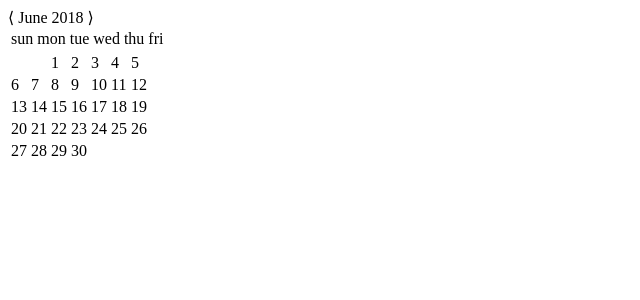
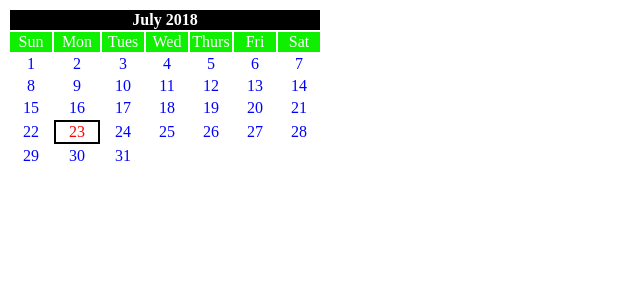
Before and after one commit to claudia0sorio/ACTivism, a Python web app: template templates/calendar.html in a window 1280 px wide. Shown: the top 300 px of the page, without its empty margins (0-640 px from the left). Run offline with Jinja, Linux system fonts and the light colour scheme; the template is opened without the code that fills it, so the values that code supplies are empty; some libraries are stand-ins or nearby versions.

Commit message:
d/nf.ckasdjf

```diff
--- a/templates/calendar.html
+++ b/templates/calendar.html
@@ -1,39 +1,133 @@
 <!DOCTYPE html>
 <html>
 <head>
-    <meta charset="utf-8" />
-    <title>Calendar Widget</title>
-    <link rel="stylesheet" href="calendar.css" />
-    <span class="left button" id="prev"> &lang; </span>
-<span class="left hook"></span>
-<span class="month-year" id="label"> June 2018 </span>
-<span class="right hook"></span>
-<span class="right button" id="next"> &rang; </span>
+<title>JavaScript calendar</title>
+<script>
+function displayCalendar(){
+
+
+ var htmlContent ="";
+ var FebNumberOfDays ="";
+ var counter = 1;
+
+
+ var dateNow = new Date();
+ var month = dateNow.getMonth();
+
+ var nextMonth = month+1; //+1; //Used to match up the current month with the correct start date.
+ var prevMonth = month -1;
+ var day = dateNow.getDate();
+ var year = dateNow.getFullYear();
+
+
+ //Determing if February (28,or 29)
+ if (month == 1){
+    if ( (year%100!=0) && (year%4==0) || (year%400==0)){
+      FebNumberOfDays = 29;
+    }else{
+      FebNumberOfDays = 28;
+    }
+ }
+
+
+ // names of months and week days.
+ var monthNames = ["January","February","March","April","May","June","July","August","September","October","November", "December"];
+ var dayNames = ["Sunday","Monday","Tuesday","Wednesday","Thrusday","Friday", "Saturday"];
+ var dayPerMonth = ["31", ""+FebNumberOfDays+"","31","30","31","30","31","31","30","31","30","31"]
+
+
+ // days in previous month and next one , and day of week.
+ var nextDate = new Date(nextMonth +' 1 ,'+year);
+ var weekdays= nextDate.getDay();
+ var weekdays2 = weekdays
+ var numOfDays = dayPerMonth[month];
+
+
+
+
+ // this leave a white space for days of pervious month.
+ while (weekdays>0){
+    htmlContent += "<td class='monthPre'></td>";
+
+ // used in next loop.
+     weekdays--;
+ }
+
+ // loop to build the calander body.
+ while (counter <= numOfDays){
+
+     // When to start new line.
+    if (weekdays2 > 6){
+        weekdays2 = 0;
+        htmlContent += "</tr><tr>";
+    }
+
+
+
+    // if counter is current day.
+    // highlight current day using the CSS defined in header.
+    if (counter == day){
+        htmlContent +="<td class='dayNow'  onMouseOver='this.style.background=\"#FF0000\"; this.style.color=\"#FFFFFF\"' "+
+        "onMouseOut='this.style.background=\"#FFFFFF\"; this.style.color=\"#00FF00\"'>"+counter+"</td>";
+    }else{
+        htmlContent +="<td class='monthNow' onMouseOver='this.style.background=\"#FF0000\"'"+
+        " onMouseOut='this.style.background=\"#FFFFFF\"'>"+counter+"</td>";
+
+    }
+
+    weekdays2++;
+    counter++;
+ }
+
+
+
+ // building the calendar html body.
+ var calendarBody = "<table class='calendar'> <tr class='monthNow'><th colspan='7'>"
+ +monthNames[month]+" "+ year +"</th></tr>";
+ calendarBody +="<tr class='dayNames'>  <td>Sun</td>  <td>Mon</td> <td>Tues</td>"+
+ "<td>Wed</td> <td>Thurs</td> <td>Fri</td> <td>Sat</td> </tr>";
+ calendarBody += "<tr>";
+ calendarBody += htmlContent;
+ calendarBody += "</tr></table>";
+ // set the content of div .
+ document.getElementById("calendar").innerHTML=calendarBody;
+
+}
+</script>
 </head>
-<body>
-  <div id="cal">
-      <div class="header">
 
-      </div>
-      <table id="days">
-        <td>sun</td>
-        <td>mon</td>
-        <td>tue</td>
-        <td>wed</td>
-        <td>thu</td>
-        <td>fri</td>
-      </table>
-      <div id="cal-frame">
-        <table class="curr">
-            <tbody>
-                <tr><td class="nil"></td><td class="nil"></td><td>1</td><td>2</td><td>3</td><td>4</td><td>5</td></tr>
-                <tr><td>6</td><td>7</td><td>8</td><td>9</td><td>10</td><td class="today">11</td><td>12</td></tr>
-                <tr><td>13</td><td>14</td><td>15</td><td>16</td><td>17</td><td>18</td><td>19</td></tr>
-                <tr><td>20</td><td>21</td><td>22</td><td>23</td><td>24</td><td>25</td><td>26</td></tr>
-                <tr><td>27</td><td>28</td><td>29</td><td>30</td><td class="nil"></td><td class="nil"></td><td class="nil"></td></tr>
-            </tbody>
-        </table>
-      </div>
-  </div>
+<body onload="displayCalendar()">
+
+<div id="calendar"></div>
 </body>
+<style>
+.monthPre{
+ color: gray;
+ text-align: center;
+}
+.monthNow{
+ color: blue;
+ text-align: center;
+}
+.dayNow{
+ border: 2px solid black;
+ color: #FF0000;
+ text-align: center;
+}
+.calendar td{
+ htmlContent: 2px;
+ width: 40px;
+}
+.monthNow th{
+ background-color: #000000;
+ color: #FFFFFF;
+ text-align: center;
+}
+.dayNames{
+ background: #0FF000;
+ color: #FFFFFF;
+ text-align: center;
+}
+
+</style>
 </html>
```
